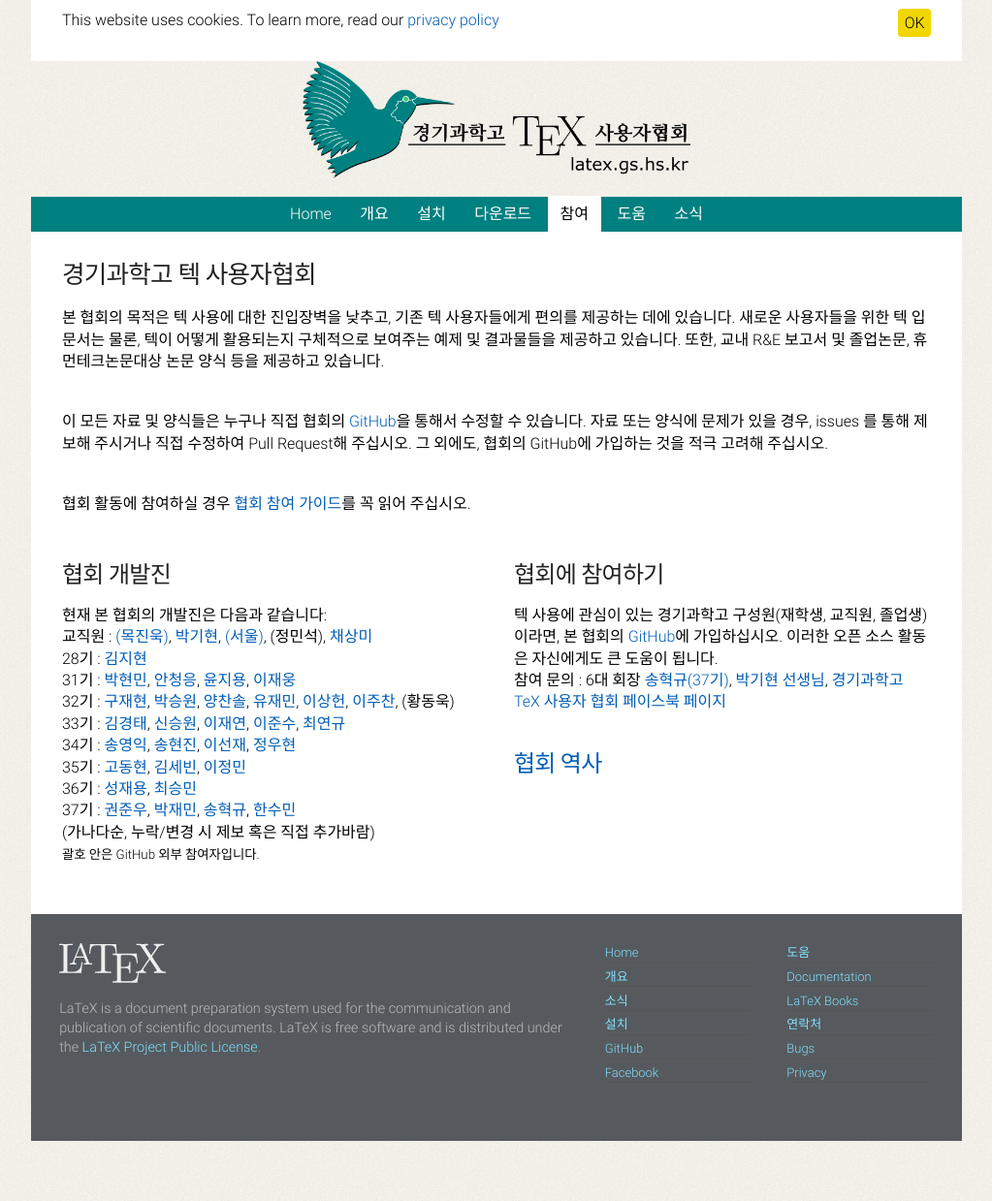
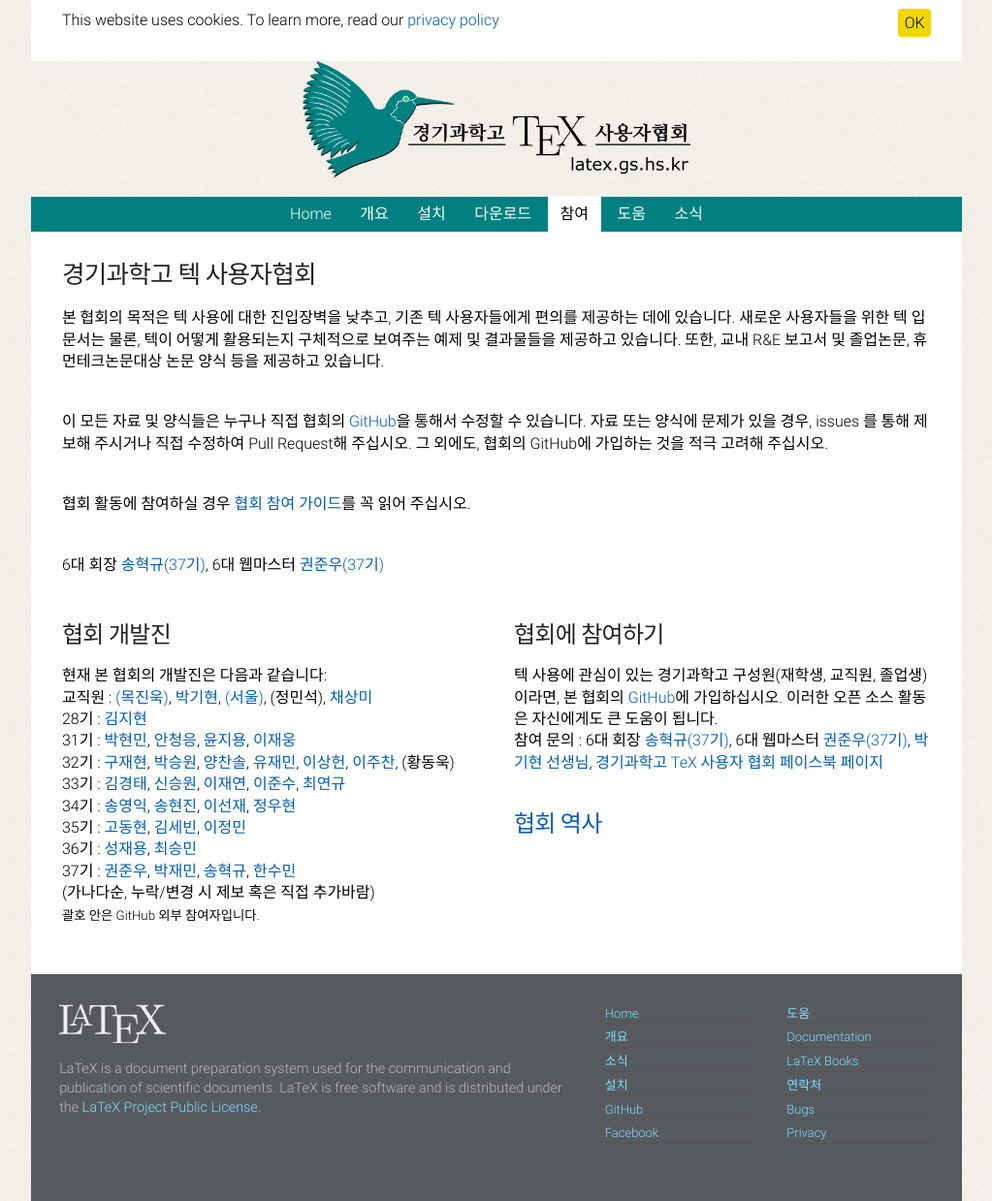
Before and after one commit to gshstexsociety/gshstexsociety.github.io, a Jekyll site: the page built from 참여/index.md, in a window 1280 px wide. Shown: the whole page at 97% size, without its empty margins (128-1151 px from the left). Built offline with Jekyll 4.4.1, drawn with Linux system fonts in a browser that asks for light colours; before the commit the page ends 1177 px from its top, so only the background shows below that.

Commit message:
Update index.md

```diff
--- a/참여/index.md
+++ b/참여/index.md
@@ -17,6 +17,8 @@ permalink: /참여/
 그 외에도, 협회의 GitHub에 가입하는 것을 적극 고려해 주십시오.
 
 협회 활동에 참여하실 경우 <a href="http://latex.gs.hs.kr/files//An-Introduction-to-LaTeX/An%20Introduction%20to%20LaTeX-ver2.0_beamer/GSHSLaTeXIntro_Contribution.pdf">협회 참여 가이드</a>를 꼭 읽어 주십시오.
+
+6대 회장 <a href="https://gitub.com/hyukgyu03">송혁규(37기)</a>, 6대 웹마스터 <a href="https://gitub.com/junukwon7">권준우(37기)
 
 <div class="row">
   <div class="col cell1of2">
@@ -52,7 +54,7 @@ permalink: /참여/
     텍 사용에 관심이 있는 경기과학고 구성원(재학생, 교직원, 졸업생)이라면,
     본 협회의 <a href="https://github.com/gshslatexintro">GitHub</a>에 가입하십시오. 이러한 오픈 소스 활동은 자신에게도 큰 도움이 됩니다.
     <br>
-    <b>참여 문의</b> : 6대 회장 <a href="https://gitub.com/hyukgyu03">송혁규(37기)</a>, <a href="https://github.com/guitar79">박기현 선생님</a>, <a href="https://www.facebook.com/gshstexsociety">경기과학고 TeX 사용자 협회 페이스북 페이지</a>
+    <b>참여 문의</b> : 6대 회장 <a href="https://gitub.com/hyukgyu03">송혁규(37기)</a>, 6대 웹마스터 <a href="https://gitub.com/junukwon7">권준우(37기)</a>, <a href="https://github.com/guitar79">박기현 선생님</a>, <a href="https://www.facebook.com/gshstexsociety">경기과학고 TeX 사용자 협회 페이스북 페이지</a>
     </p>
     <h2><a href="https://github.com/gshslatexintro/gshslatexintro/wiki/History-of-GSHS-TeX-Society">협회 역사</a></h2>
   </div>
```
